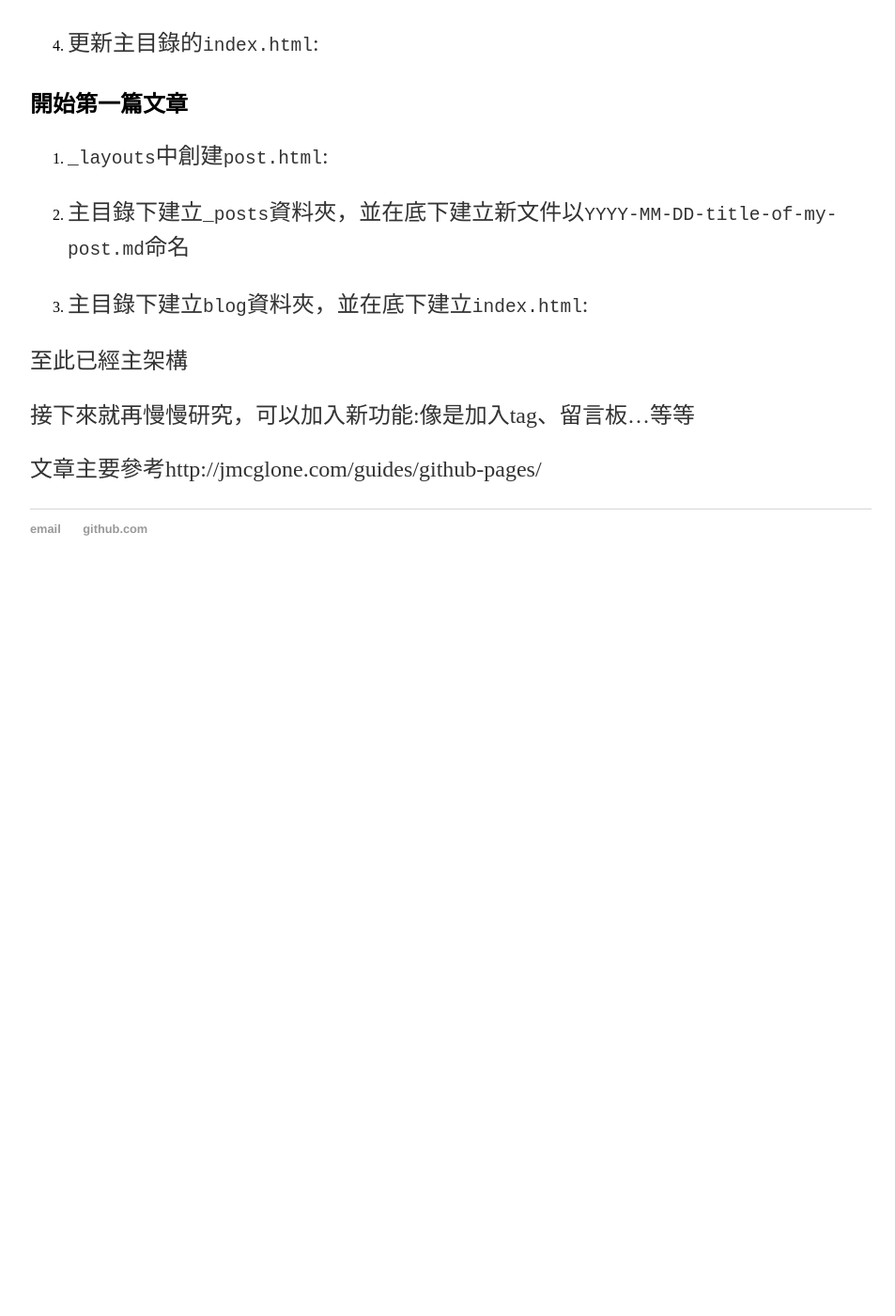
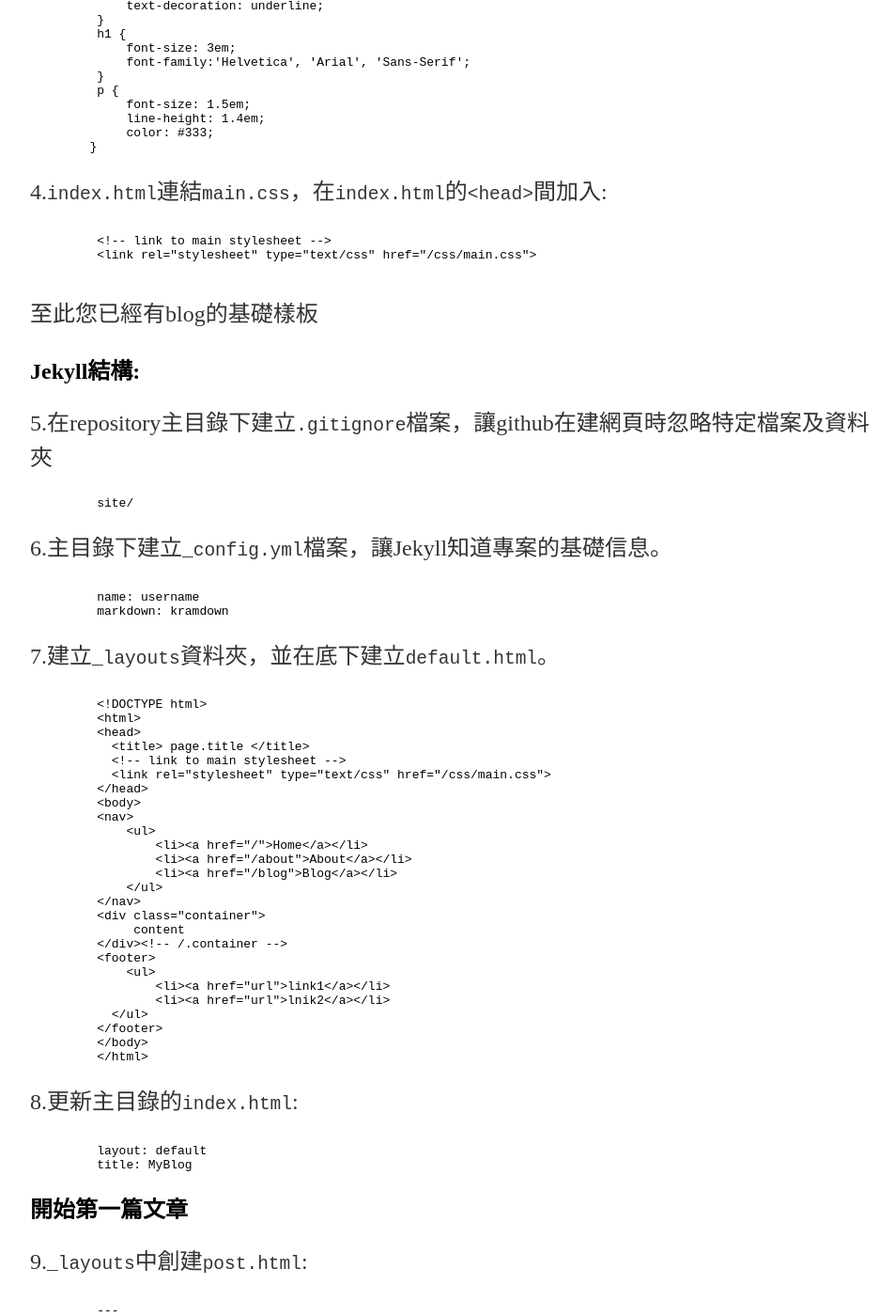
Before and after one commit to MinChunJheng/MinChunJheng.github.io, a Jekyll site: the page built from _posts/2020-06-02-CreateWebsiteonGithub.md, in a window 1280 px wide and 1400 px high, scrolled down 1565 px. Shown: the whole window at 94% size, without its empty margins (160-1113 px from the left). Built offline with Jekyll 4.4.1, drawn with Linux system fonts in a browser that asks for light colours; before the commit the page ends 2195 px from its top, so only the background shows below that; some of the changed text lies outside the part shown.

Commit message:
{% highlight}

````diff
--- a/_posts/2020-06-02-CreateWebsiteonGithub.md
+++ b/_posts/2020-06-02-CreateWebsiteonGithub.md
@@ -12,17 +12,18 @@
 開始創建一個github page:
 ---
 
-1. 在[Github](https://github.com/)中創建自己的帳號，並且創建名為`username.github.io`的repository。
-2. 在repository主目錄下建立名為`index.html`的新檔案，填入以下內容。
+1.在[Github](https://github.com/)中創建自己的帳號，並且創建名為`username.github.io`的repository。
 
-```
+2.在repository主目錄下建立名為`index.html`的新檔案，填入以下內容。
 
-<!DOCTYPE html>
-<html>
-	<head>
-		<title>First</title>
-	</head>
-	<body>
+{% highlight liquid %}
+
+    <!DOCTYPE html>
+    <html>
+	  <head>
+		    <title>First</title>
+	  </head>
+	  <body>
 		<nav>
     		<ul>
         		<li><a href="/">Home</a></li>
@@ -42,37 +43,170 @@
         		<li><a href="url">lnik2</a></li>
 			</ul>
 		</footer>
-	</body>
-</html>
-```
+    </body>
+    </html>
+{% endhighlight %}
 
-3. 在repository主目錄下建立名為`css/main.css`的新檔案，用以調整面板，例如:
+3.在repository主目錄下建立名為`css/main.css`的新檔案，用以調整面板，例如:
 
-4. `index.html`連結`main.css`，在`index.html`的`<head>`間加入:
+{% highlight liquid %}
+
+    body {
+    margin: 60px auto;
+    width: 70%;
+    }
+    nav ul, footer ul {
+        font-family:'Helvetica', 'Arial', 'Sans-Serif';
+        padding: 0px;
+        list-style: none;
+        font-weight: bold;
+    }
+    nav ul li, footer ul li {
+        display: inline;
+        margin-right: 20px;
+    }
+    a {
+        text-decoration: none;
+        color: #999;
+    }
+    a:hover {
+        text-decoration: underline;
+    }
+    h1 {
+        font-size: 3em;
+        font-family:'Helvetica', 'Arial', 'Sans-Serif';
+    }
+    p {
+        font-size: 1.5em;
+        line-height: 1.4em;
+        color: #333;
+   }
+
+{% endhighlight %}
+
+4.`index.html`連結`main.css`，在`index.html`的`<head>`間加入:
+
+{% highlight liquid %}
+
+    <!-- link to main stylesheet -->
+    <link rel="stylesheet" type="text/css" href="/css/main.css">
+
+{% endhighlight %}
 
 至此您已經有blog的基礎樣板
 
 Jekyll結構:
 ---
 
-5. 在repository主目錄下建立`.gitignore`檔案，讓github在建網頁時忽略特定檔案及資料夾
+5.在repository主目錄下建立`.gitignore`檔案，讓github在建網頁時忽略特定檔案及資料夾
 
-6. 主目錄下建立`_config.yml`檔案，讓Jekyll知道專案的基礎信息。
+{% highlight liquid %}
 
-7. 建立`_layouts`資料夾，並在底下建立`default.html`。
+    site/
 
-8. 更新主目錄的`index.html`:
+{% endhighlight %}
+
+6.主目錄下建立`_config.yml`檔案，讓Jekyll知道專案的基礎信息。
+
+{% highlight liquid %}
+
+    name: username
+    markdown: kramdown
+
+{% endhighlight %}
+
+7.建立`_layouts`資料夾，並在底下建立`default.html`。
+
+{% highlight liquid %}
+
+    <!DOCTYPE html>
+    <html>
+    <head>
+      <title> page.title </title>
+      <!-- link to main stylesheet -->
+      <link rel="stylesheet" type="text/css" href="/css/main.css">
+    </head>
+    <body>
+    <nav>
+        <ul>
+            <li><a href="/">Home</a></li>
+            <li><a href="/about">About</a></li>
+            <li><a href="/blog">Blog</a></li>
+        </ul>
+    </nav>
+    <div class="container">
+         content
+    </div><!-- /.container -->
+    <footer>
+        <ul>
+            <li><a href="url">link1</a></li>
+            <li><a href="url">lnik2</a></li>
+      </ul>
+    </footer>
+    </body>
+    </html>
+
+{% endhighlight %}
+
+8.更新主目錄的`index.html`:
+
+{% highlight liquid %}
+
+    layout: default
+    title: MyBlog
+
+{% endhighlight %}
 
 開始第一篇文章
 ---
 
-9. `_layouts`中創建`post.html`:
+9.`_layouts`中創建`post.html`:
 
-10. 主目錄下建立`_posts`資料夾，並在底下建立新文件以`YYYY-MM-DD-title-of-my-post.md`命名
+{% highlight liquid %}
+
+    ---
+    layout: default
+    ---
+
+    <h1> page.title </h1>
+    <p class="meta">{{ page.date | date_to_string }}</p>
+
+    <div class="post">
+       content
+    </div>
+
+{% endhighlight %}
+
+10.主目錄下建立`_posts`資料夾，並在底下建立新文件以`YYYY-MM-DD-title-of-my-post.md`命名
+
+{% highlight liquid %}
+
+    ---
+    layout: post
+    title: First Create Git Page
+    date: 2020-06-01
+    ---
+    First Page
+
+{% endhighlight %}
 
 11. 主目錄下建立`blog`資料夾，並在底下建立`index.html`:
 
+{% highlight liquid %}
+
+    ---
+    layout: default
+    title: MyBlog
+    ---
+    <h1> page.title </h1>
+    <ul class="posts">
+
+
+{% endhighlight %}
+
 至此已經主架構
+
+code不完整，liquid content會影想到排版，先去掉
 
 接下來就再慢慢研究，可以加入新功能:像是加入tag、留言板...等等
 
--- a/blog/index.html
+++ b/blog/index.html
@@ -7,6 +7,6 @@
 <ul class="posts">
 
   {% for post in site.posts %}
-  <li><span>{{ post.date || date_to_string }}</span> » <a href="{{ post.url }}" title="{{ post.title }}"> {{ post.title }} </a></li>
+  <li><span>{{ post.date | date_to_string }}</span> » <a href="{{ post.url }}" title="{{ post.title }}"> {{ post.title }} </a></li>
   {% endfor %}
  </ul>
````
